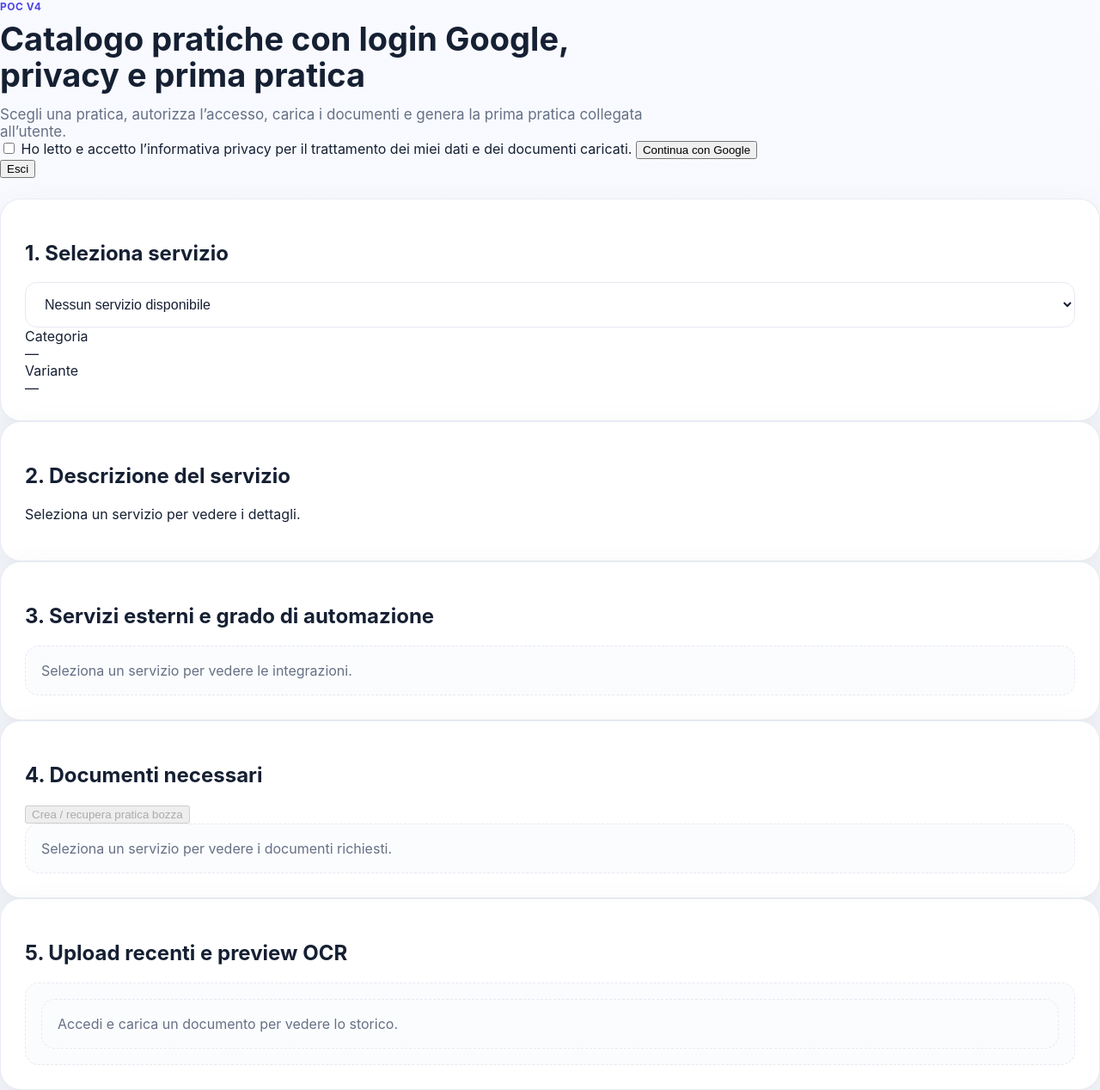
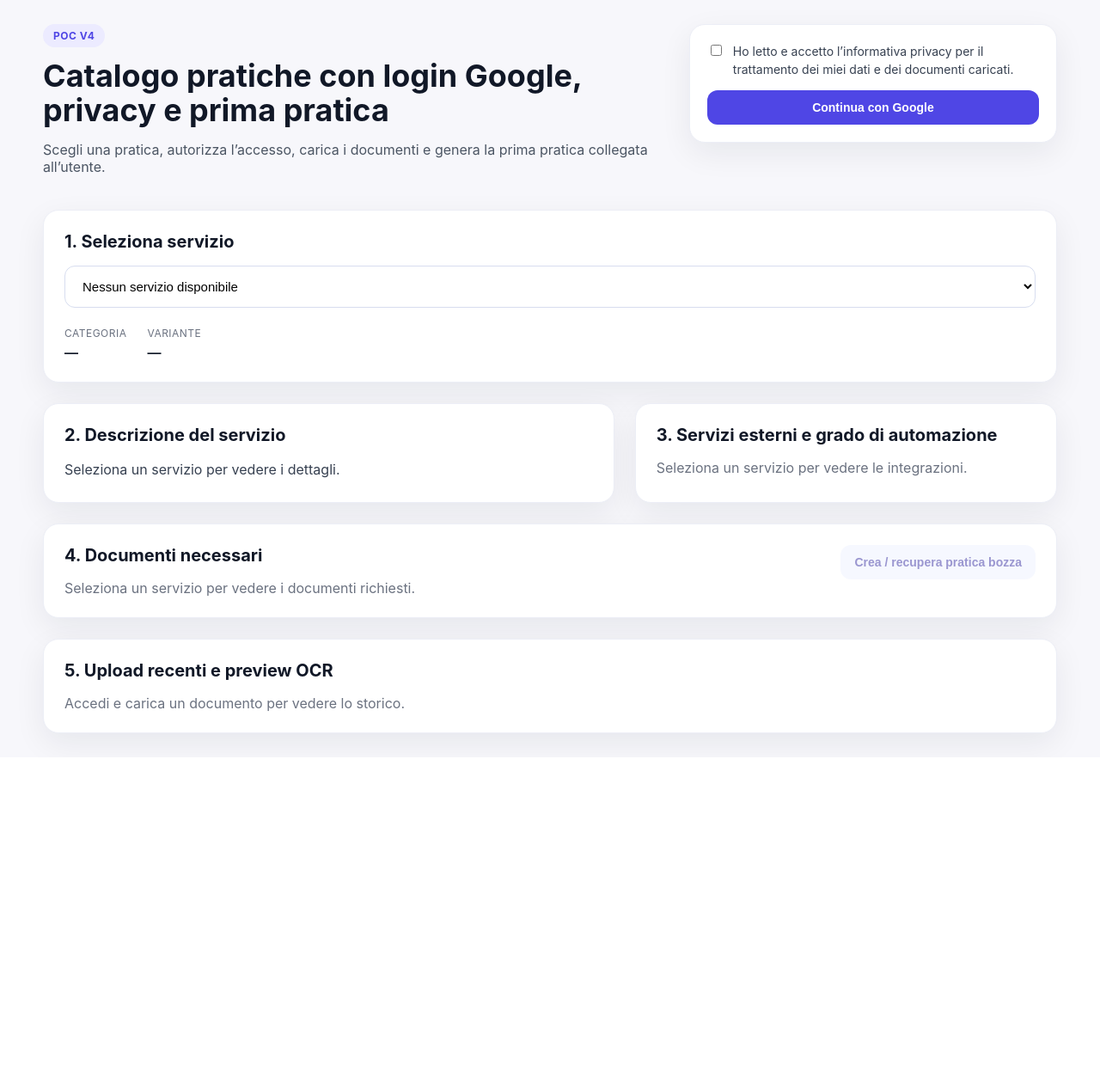
Before and after one commit to francescogalvan-collab/AutoMate, a Flask app: page / in a window 1280 px wide. Shown: the whole page at 86% size. After the commit the page ends 876 px from the top, so only its background shows below. Run offline with Flask 3, Linux system fonts and the light colour scheme; data that the repository does not hold is empty; some libraries are stand-ins or nearby versions.

Commit message:
Add files via upload

```diff
--- a/static/style.css
+++ b/static/style.css
@@ -1,202 +1,84 @@
-:root {
-  --bg: #f5f7fb;
-  --surface: #ffffff;
-  --surface-soft: #f8faff;
-  --text: #162033;
-  --muted: #667085;
-  --primary: #4f46e5;
-  --primary-dark: #4338ca;
-  --border: #e6eaf2;
-  --success: #16a34a;
-  --warning: #7c3aed;
-  --danger: #dc2626;
-  --neutral: #94a3b8;
-  --shadow: 0 18px 45px rgba(31, 41, 55, 0.08);
+body {
+    font-family: -apple-system, BlinkMacSystemFont, "Segoe UI", Roboto, sans-serif;
+    background: #f7f7fb;
+    margin: 0;
+    color: #111827;
 }
-
-* { box-sizing: border-box; }
-body {
-  margin: 0;
-  font-family: Inter, ui-sans-serif, system-ui, -apple-system, BlinkMacSystemFont, "Segoe UI", sans-serif;
-  background: linear-gradient(180deg, #f8faff 0%, var(--bg) 100%);
-  color: var(--text);
-}
-.page-shell {
-  max-width: 980px;
-  margin: 0 auto;
-  padding: 48px 24px 72px;
-}
+.page { max-width: 1180px; margin: 0 auto; padding: 28px; }
 .hero {
-  text-align: left;
-  margin-bottom: 24px;
+    display: grid;
+    grid-template-columns: 1.7fr 1fr;
+    gap: 24px;
+    align-items: start;
+    margin-bottom: 24px;
 }
 .eyebrow {
-  margin: 0 0 10px;
-  color: var(--primary);
-  font-weight: 700;
-  letter-spacing: .04em;
-  text-transform: uppercase;
-  font-size: 12px;
+    display: inline-block; background: #ecebff; color: #4f46e5; border-radius: 999px;
+    padding: 6px 12px; font-size: 12px; font-weight: 700; text-transform: uppercase; letter-spacing: .04em;
 }
-.hero h1 {
-  margin: 0;
-  font-size: 38px;
-  line-height: 1.1;
-  max-width: 720px;
+h1 { font-size: 36px; line-height: 1.1; margin: 14px 0 10px; }
+.hero-copy { color: #4b5563; max-width: 760px; }
+.auth-panel, .card {
+    background: #fff; border-radius: 18px; box-shadow: 0 12px 36px rgba(15, 23, 42, 0.07); border: 1px solid #eceef6;
 }
-.hero-copy {
-  margin: 14px 0 0;
-  color: var(--muted);
-  font-size: 17px;
-  max-width: 760px;
+.auth-panel { padding: 20px; }
+.container { display: grid; gap: 24px; }
+.grid { display: grid; grid-template-columns: 1.15fr .85fr; gap: 24px; }
+.card { padding: 24px; }
+.card h2 { margin: 0 0 16px; font-size: 20px; }
+.card-header { display: flex; align-items: center; justify-content: space-between; gap: 16px; }
+select {
+    width: 100%; border: 1px solid #d7ddef; border-radius: 12px; padding: 14px 16px;
+    font-size: 15px; background: #fff;
 }
-.card {
-  background: var(--surface);
-  border: 1px solid rgba(230, 234, 242, .9);
-  box-shadow: var(--shadow);
-  border-radius: 24px;
-  padding: 28px;
+.service-meta { margin-top: 18px; display: flex; gap: 24px; }
+.meta-label { color: #6b7280; font-size: 12px; text-transform: uppercase; letter-spacing: .04em; }
+.meta-value { font-weight: 600; margin-top: 4px; }
+.description { color: #374151; line-height: 1.6; margin: 0; }
+.stack-list { display: grid; gap: 14px; }
+.empty-state { color: #6b7280; }
+.doc-item, .integration-item, .upload-item {
+    border: 1px solid #e6e8f1; border-radius: 14px; padding: 16px; background: #fbfcff;
+    display: flex; justify-content: space-between; gap: 18px; align-items: flex-start;
 }
-.field-block label,
-.meta-section h2 {
-  display: block;
-  margin: 0 0 12px;
-  font-size: 14px;
-  font-weight: 700;
-  color: var(--text);
+.doc-title, .integration-title, .upload-title { font-weight: 700; margin-bottom: 4px; }
+.doc-note, .integration-note, .upload-note { color: #6b7280; font-size: 14px; line-height: 1.5; }
+.doc-actions, .integration-tags { display: flex; gap: 10px; align-items: center; flex-wrap: wrap; }
+.badge {
+    border-radius: 999px; padding: 6px 10px; font-size: 12px; font-weight: 700; text-transform: lowercase;
 }
-select {
-  width: 100%;
-  border: 1px solid var(--border);
-  background: #fff;
-  border-radius: 14px;
-  padding: 16px 18px;
-  font-size: 16px;
-  color: var(--text);
-  outline: none;
+.badge-primary { background: #e8e7ff; color: #4f46e5; }
+.badge-neutral { background: #eef2f7; color: #475569; }
+.badge-danger { background: #fde8e8; color: #b91c1c; }
+.badge-success { background: #e7f8ec; color: #15803d; }
+.primary-btn, .secondary-btn, .upload-btn {
+    border: 0; border-radius: 12px; padding: 12px 16px; font-size: 14px; font-weight: 700;
+    cursor: pointer; display: inline-flex; align-items: center; justify-content: center;
 }
-select:focus { border-color: var(--primary); box-shadow: 0 0 0 4px rgba(79,70,229,0.1); }
-.service-meta.hidden { display: none; }
-.meta-section {
-  margin-top: 28px;
-  padding-top: 24px;
-  border-top: 1px solid var(--border);
+.primary-btn { width: 100%; background: #4f46e5; color: white; }
+.primary-btn:hover { background: #4338ca; }
+.secondary-btn { background: #eef2ff; color: #3730a3; }
+.secondary-btn:disabled { opacity: .5; cursor: not-allowed; }
+.upload-btn { background: #111827; color: #fff; position: relative; overflow: hidden; }
+.upload-btn input { position: absolute; inset: 0; opacity: 0; cursor: pointer; }
+.privacy-box {
+    display: flex; align-items: flex-start; gap: 10px; color: #374151; font-size: 14px; line-height: 1.5; margin-bottom: 14px;
 }
-.meta-section p { margin: 0; color: var(--muted); line-height: 1.6; }
-.document-list,
-.integration-list,
-.upload-list {
-  display: grid;
-  gap: 14px;
+.user-chip { display: flex; gap: 12px; align-items: center; margin-bottom: 12px; }
+.user-avatar {
+    width: 42px; height: 42px; border-radius: 50%; background: #4f46e5; color: #fff;
+    display: grid; place-items: center; font-weight: 700;
 }
-.document-item,
-.upload-item {
-  border: 1px solid var(--border);
-  background: var(--surface-soft);
-  border-radius: 18px;
-  padding: 18px;
+.user-name { font-weight: 700; }
+.user-email { color: #6b7280; font-size: 14px; }
+.ocr-preview, .upload-preview pre {
+    margin-top: 10px; background: #0f172a; color: #e5eefb; border-radius: 12px;
+    padding: 12px; overflow: auto; max-width: 420px; white-space: pre-wrap;
 }
-.document-title-row,
-.upload-header,
-.integration-item {
-  display: flex;
-  align-items: center;
-  justify-content: space-between;
-  gap: 16px;
+.ocr-title { font-weight: 700; margin-bottom: 8px; }
+.ocr-error { background: #fee2e2; color: #991b1b; }
+.hidden { display: none; }
+@media (max-width: 900px) {
+    .hero, .grid { grid-template-columns: 1fr; }
+    .doc-item, .integration-item, .upload-item { flex-direction: column; }
 }
-.document-title,
-.integration-title,
-.upload-title {
-  font-weight: 700;
-  font-size: 16px;
-}
-.document-note,
-.integration-scope,
-.upload-subtitle {
-  margin-top: 8px;
-  color: var(--muted);
-  font-size: 14px;
-}
-.upload-actions {
-  margin-top: 16px;
-  display: flex;
-  align-items: center;
-  gap: 12px;
-  flex-wrap: wrap;
-}
-.upload-button {
-  position: relative;
-  display: inline-flex;
-  align-items: center;
-  justify-content: center;
-  gap: 10px;
-  background: var(--primary);
-  color: #fff;
-  border-radius: 12px;
-  padding: 12px 16px;
-  font-weight: 600;
-  cursor: pointer;
-}
-.upload-button:hover { background: var(--primary-dark); }
-.upload-button input[type='file'] {
-  position: absolute;
-  inset: 0;
-  opacity: 0;
-  cursor: pointer;
-}
-.badge {
-  display: inline-flex;
-  align-items: center;
-  justify-content: center;
-  border-radius: 999px;
-  padding: 8px 12px;
-  font-size: 12px;
-  font-weight: 700;
-  text-transform: uppercase;
-  letter-spacing: .02em;
-}
-.badge-neutral { background: #e8edf7; color: #4b5563; }
-.badge-automation,
-.badge-mode { background: #eef2ff; color: var(--primary); }
-.badge-success { background: #dcfce7; color: var(--success); }
-.inline-status {
-  font-size: 14px;
-  font-weight: 600;
-  color: var(--neutral);
-}
-.inline-status.is-loading { color: var(--warning); }
-.inline-status.is-success { color: var(--success); }
-.inline-status.is-error { color: var(--danger); }
-.ocr-panel {
-  margin-top: 14px;
-  background: #fff;
-  border: 1px dashed #d8def0;
-  border-radius: 14px;
-  padding: 14px;
-}
-.ocr-title {
-  font-size: 13px;
-  font-weight: 700;
-  color: var(--primary);
-  margin-bottom: 8px;
-}
-.ocr-panel ul {
-  margin: 0;
-  padding-left: 18px;
-  color: var(--muted);
-}
-.empty-state {
-  color: var(--muted);
-  border: 1px dashed var(--border);
-  border-radius: 16px;
-  padding: 18px;
-  background: #fbfcfe;
-}
-@media (max-width: 720px) {
-  .page-shell { padding: 32px 16px 56px; }
-  .hero h1 { font-size: 30px; }
-  .card { padding: 20px; border-radius: 20px; }
-  .document-title-row,
-  .upload-header,
-  .integration-item { flex-direction: column; align-items: flex-start; }
-}
```
